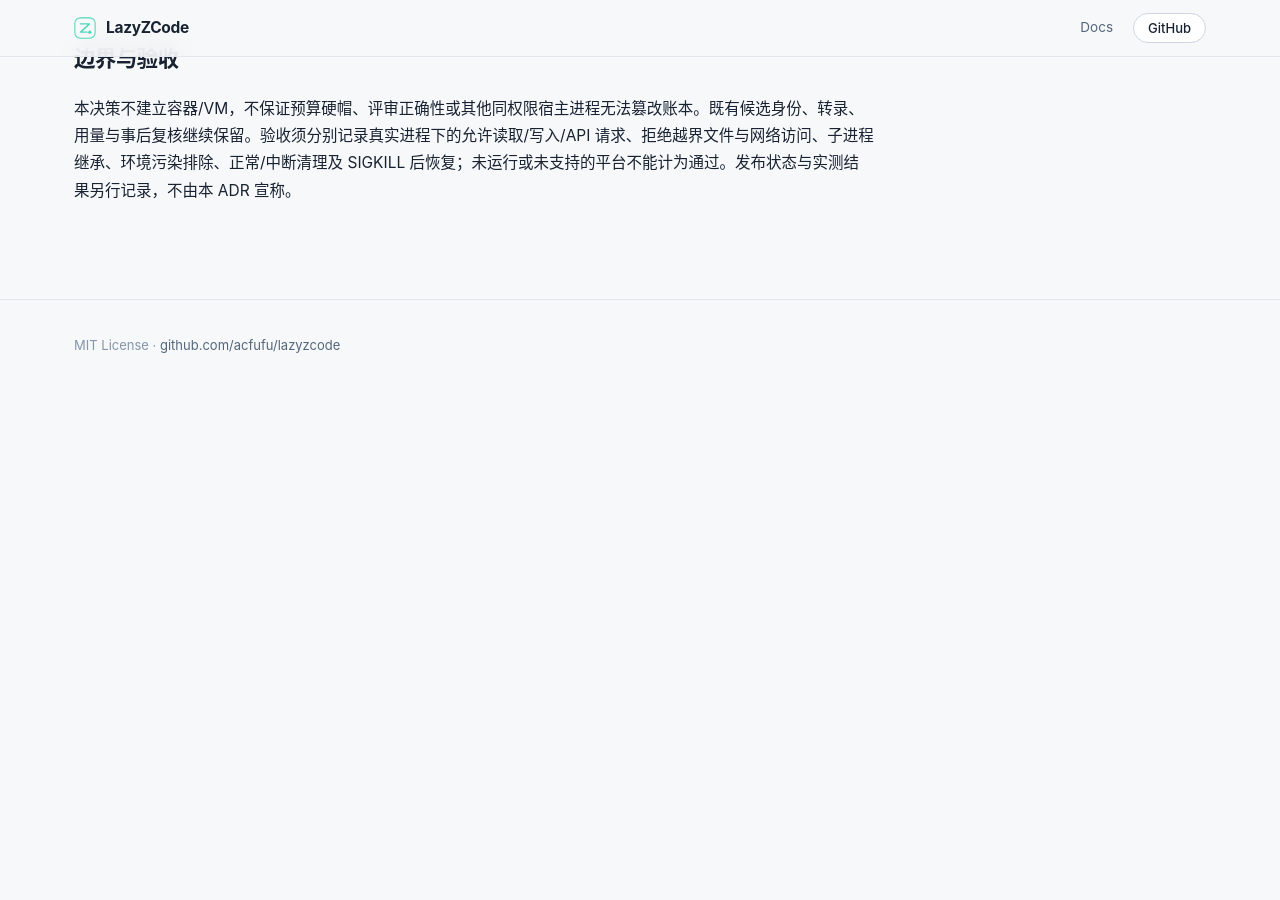
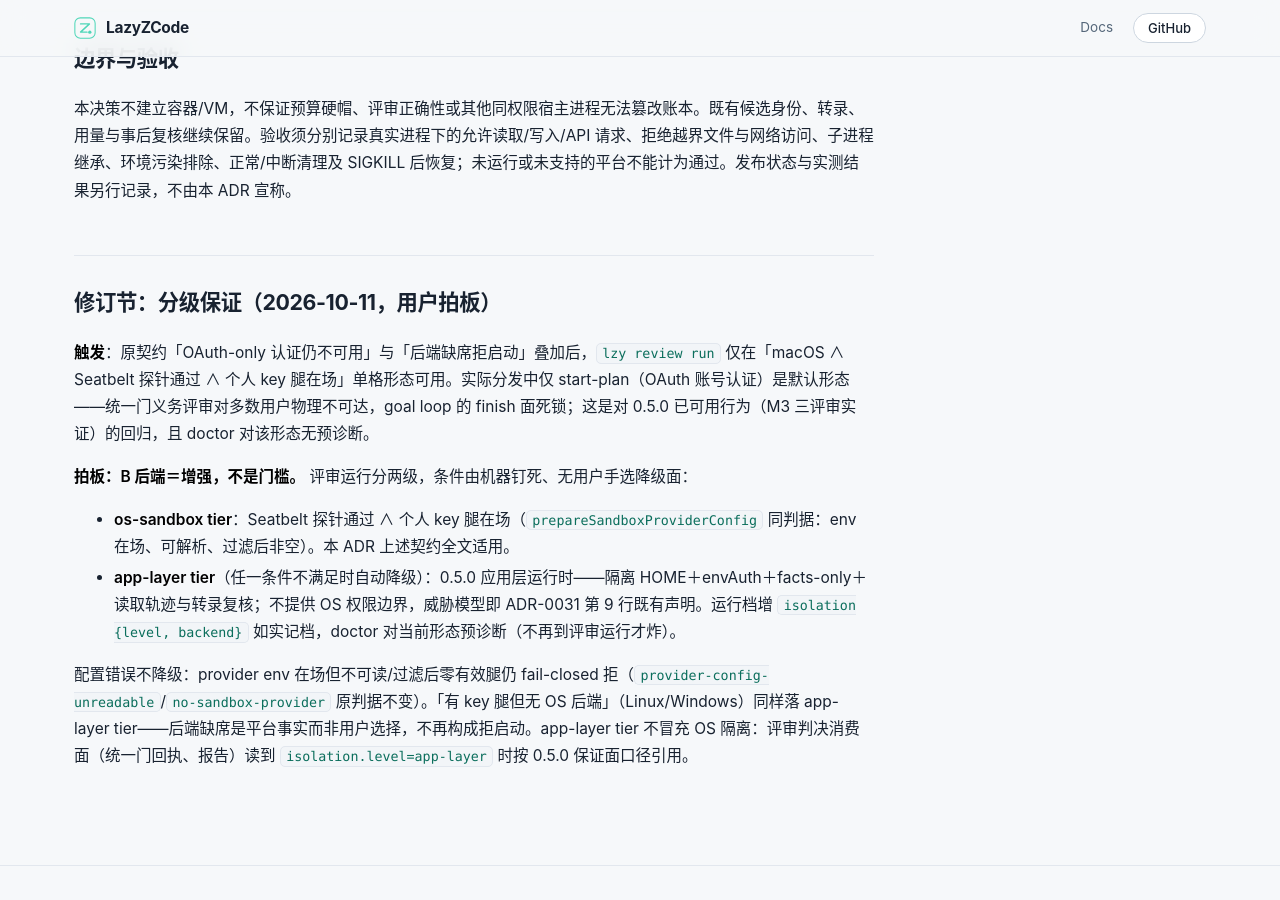
Before and after one commit to Acfufu/lazyzcode, a Jekyll site: the page built from docs/adr/0038-review-os-sandbox.md, in a window 1280 px wide and 900 px high, scrolled down 1131 px. Built offline with Jekyll 4.4.1, drawn with Linux system fonts in a browser that asks for light colours; our own code applies the rules of GitHub Pages for plain Markdown files; before the commit the page ends 1536 px from its top, so only the background shows below that; some of the changed text lies outside the part shown.

Commit message:
docs(adr): ADR-0038 修订节=分级保证——os-sandbox tier 机器钉双条件（Seatbelt 探针+key 腿），缺一降级 app-layer 运行时（0.5.0 保证面，isolation.level 如实记档+doctor 预诊断，无手选降级面；配置错误仍 fail-closed）；触发=分发默认形态（仅 start-plan OAuth）评审面物理不可达，统一门 finish 死锁；decisions #52/AGENTS §4 同步（12KiB 内 12280）

```diff
--- a/docs/adr/0038-review-os-sandbox.md
+++ b/docs/adr/0038-review-os-sandbox.md
@@ -1,6 +1,6 @@
 # ADR-0038：独立评审补隔离卫生与 OS 强制边界（2026-10-11）
 
-状态：用户确认，开发中；未发布。决策 #52。仅适用于 lzy 发起的独立评审及复核，不改变 drive/queue 默认执行方式。
+状态：用户确认，开发中；未发布。决策 #52。仅适用于 lzy 发起的独立评审及复核，不改变 drive/queue 默认执行方式。2026-10-11 增修订节（分级保证，用户拍板）。
 
 ## 背景与取舍
 
@@ -17,3 +17,14 @@ ADR-0031 的候选快照、独立 HOME、provider 允许表与转录检查能够
 ## 边界与验收
 
 本决策不建立容器/VM，不保证预算硬帽、评审正确性或其他同权限宿主进程无法篡改账本。既有候选身份、转录、用量与事后复核继续保留。验收须分别记录真实进程下的允许读取/写入/API 请求、拒绝越界文件与网络访问、子进程继承、环境污染排除、正常/中断清理及 SIGKILL 后恢复；未运行或未支持的平台不能计为通过。发布状态与实测结果另行记录，不由本 ADR 宣称。
+
+## 修订节：分级保证（2026-10-11，用户拍板）
+
+**触发**：原契约「OAuth-only 认证仍不可用」与「后端缺席拒启动」叠加后，`lzy review run` 仅在「macOS ∧ Seatbelt 探针通过 ∧ 个人 key 腿在场」单格形态可用。实际分发中仅 start-plan（OAuth 账号认证）是默认形态——统一门义务评审对多数用户物理不可达，goal loop 的 finish 面死锁；这是对 0.5.0 已可用行为（M3 三评审实证）的回归，且 doctor 对该形态无预诊断。
+
+**拍板：B 后端＝增强，不是门槛。** 评审运行分两级，条件由机器钉死、无用户手选降级面：
+
+- **os-sandbox tier**：Seatbelt 探针通过 ∧ 个人 key 腿在场（`prepareSandboxProviderConfig` 同判据：env 在场、可解析、过滤后非空）。本 ADR 上述契约全文适用。
+- **app-layer tier**（任一条件不满足时自动降级）：0.5.0 应用层运行时——隔离 HOME＋envAuth＋facts-only＋读取轨迹与转录复核；不提供 OS 权限边界，威胁模型即 ADR-0031 第 9 行既有声明。运行档增 `isolation {level, backend}` 如实记档，doctor 对当前形态预诊断（不再到评审运行才炸）。
+
+配置错误不降级：provider env 在场但不可读/过滤后零有效腿仍 fail-closed 拒（`provider-config-unreadable`/`no-sandbox-provider` 原判据不变）。「有 key 腿但无 OS 后端」（Linux/Windows）同样落 app-layer tier——后端缺席是平台事实而非用户选择，不再构成拒启动。app-layer tier 不冒充 OS 隔离：评审判决消费面（统一门回执、报告）读到 `isolation.level=app-layer` 时按 0.5.0 保证面口径引用。
```
Also changed, not shown: AGENTS.md (+1 -1 lines), docs/decisions.md (+1 -1 lines).
